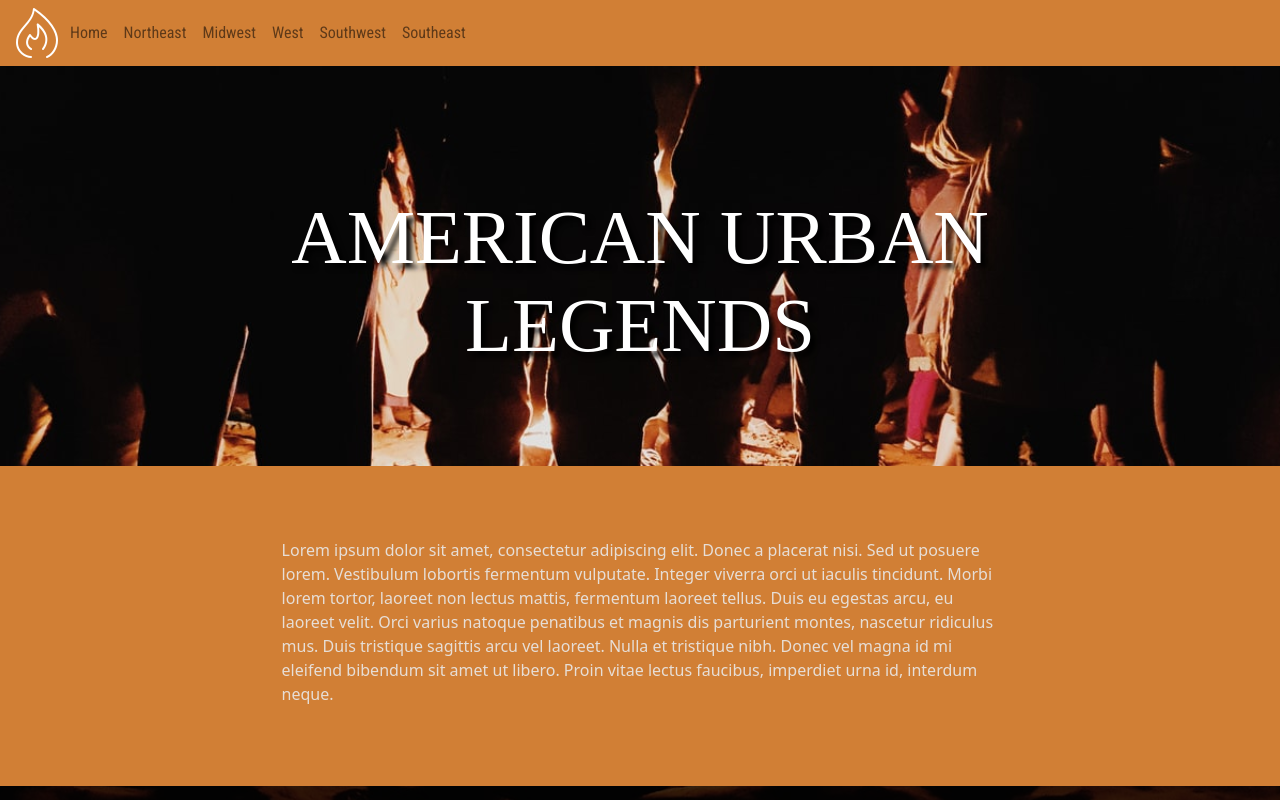
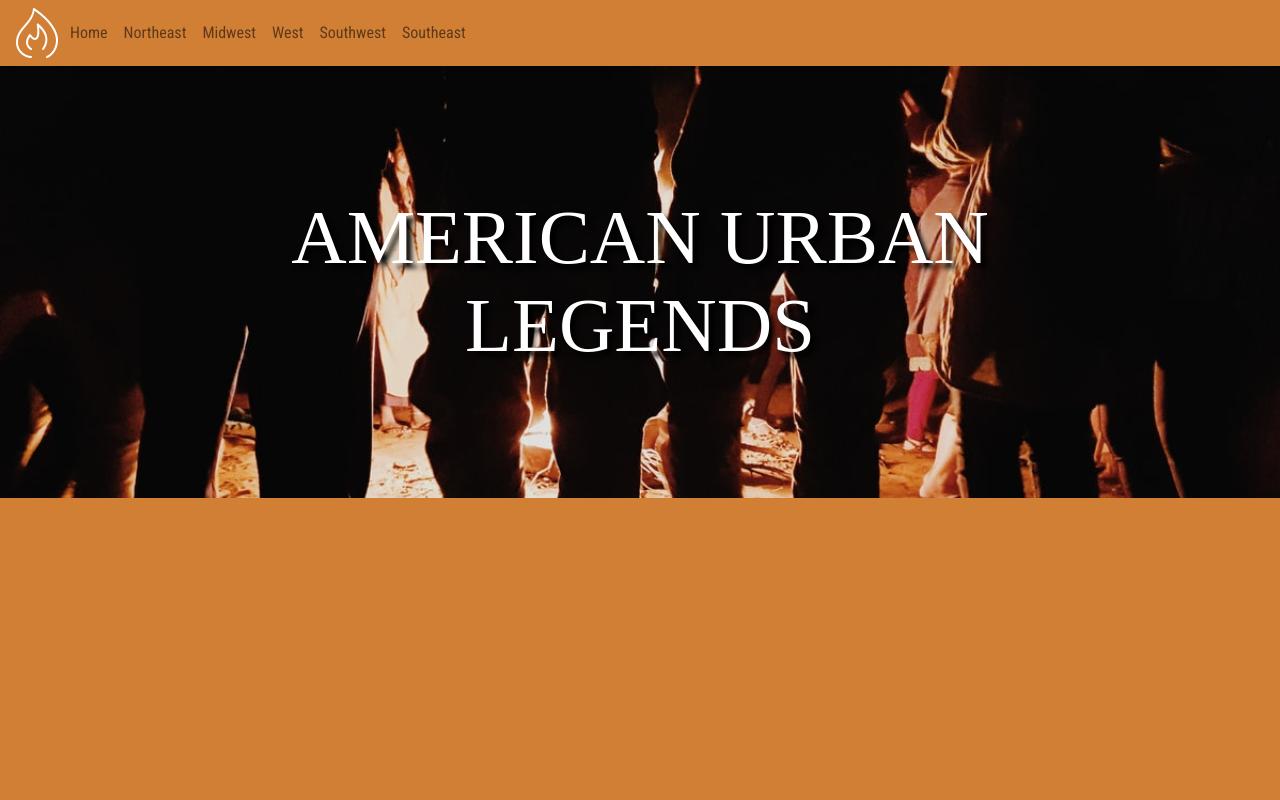
Before and after one commit to RachelNurmi91/American-Urban-Legends, a React (Create React App) app: page / in a window 1280 px wide. Shown: the top 800 px of the page. Built offline with nearby package versions, Linux system fonts and the light colour scheme; a web font is replaced by a local one.

Commit message:
Add css to story lists pages

```diff
--- a/src/App.css
+++ b/src/App.css
@@ -35,9 +35,9 @@
   background-position: center;
 }
 
-#banner {
-  height: 400px;
-}
+/* #banner {
+  height: 5%;
+} */
 
 button {
   background-color:  #d17f35 !important;
@@ -53,11 +53,11 @@ button {
   color: #fff;
 }
 
-.content-main, .content-story p {
+.content-main, .content-story, .content-story-list p {
   color: #e9e9e9e5;
 }
 
-.content-main h5 {
+.content-main, .content-story-list h5 {
   color:#d17f35
 }
 
--- a/src/App.js
+++ b/src/App.js
@@ -18,7 +18,7 @@ function App() {
   const listOutAllRegionStories = () => {
     const fullStoryList = LIST_STORIES.map((story, i) => {
         return (
-            <div className="col-4 text-center px-3 py-5" key={i}>
+            <div className="col-md-4 text-center px-3 py-5 content-story-list" key={i}>
                 <h6>{story.title}</h6>
                 <p>{story.summary}</p>
                 <Link to={story.id}>Read More</Link>
```
